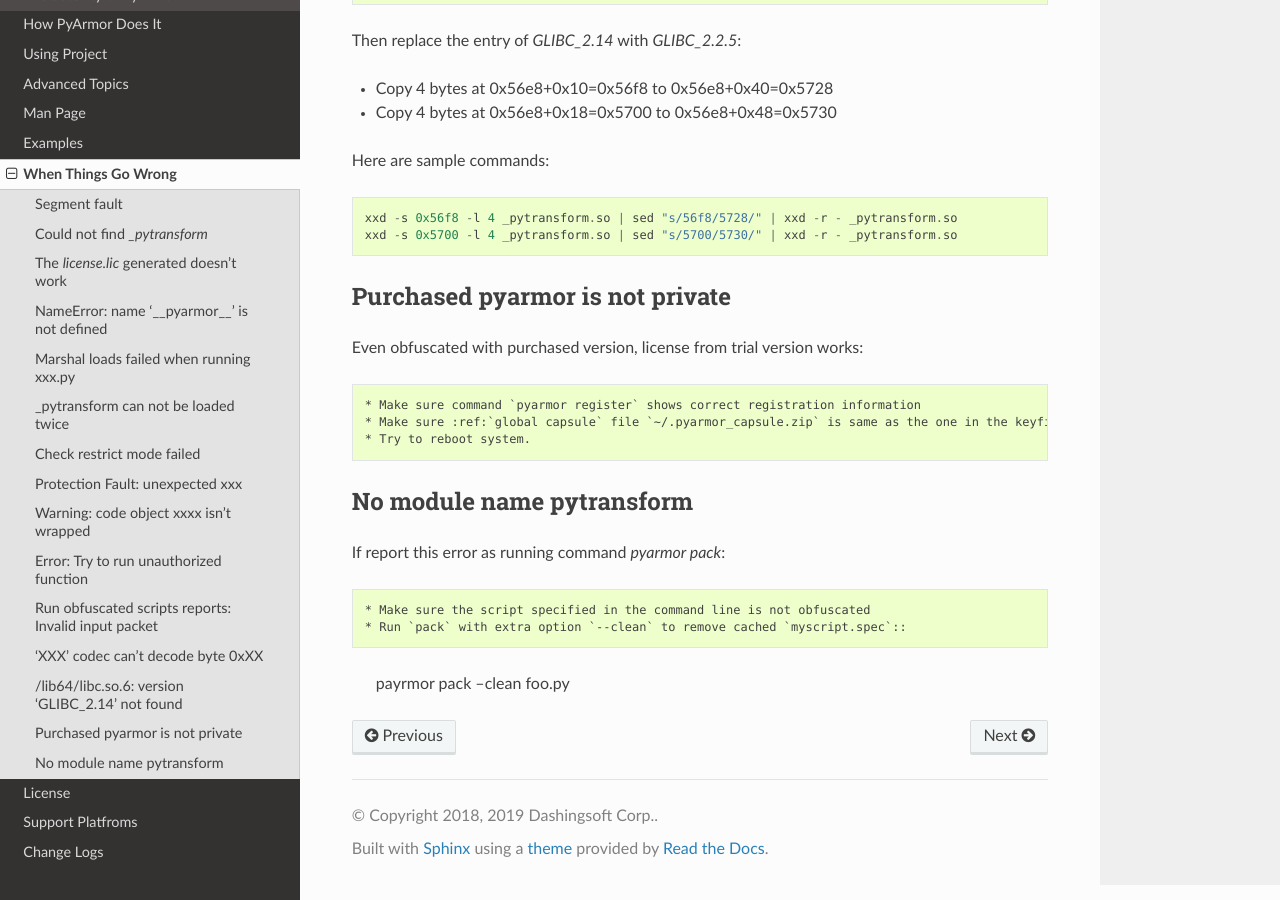
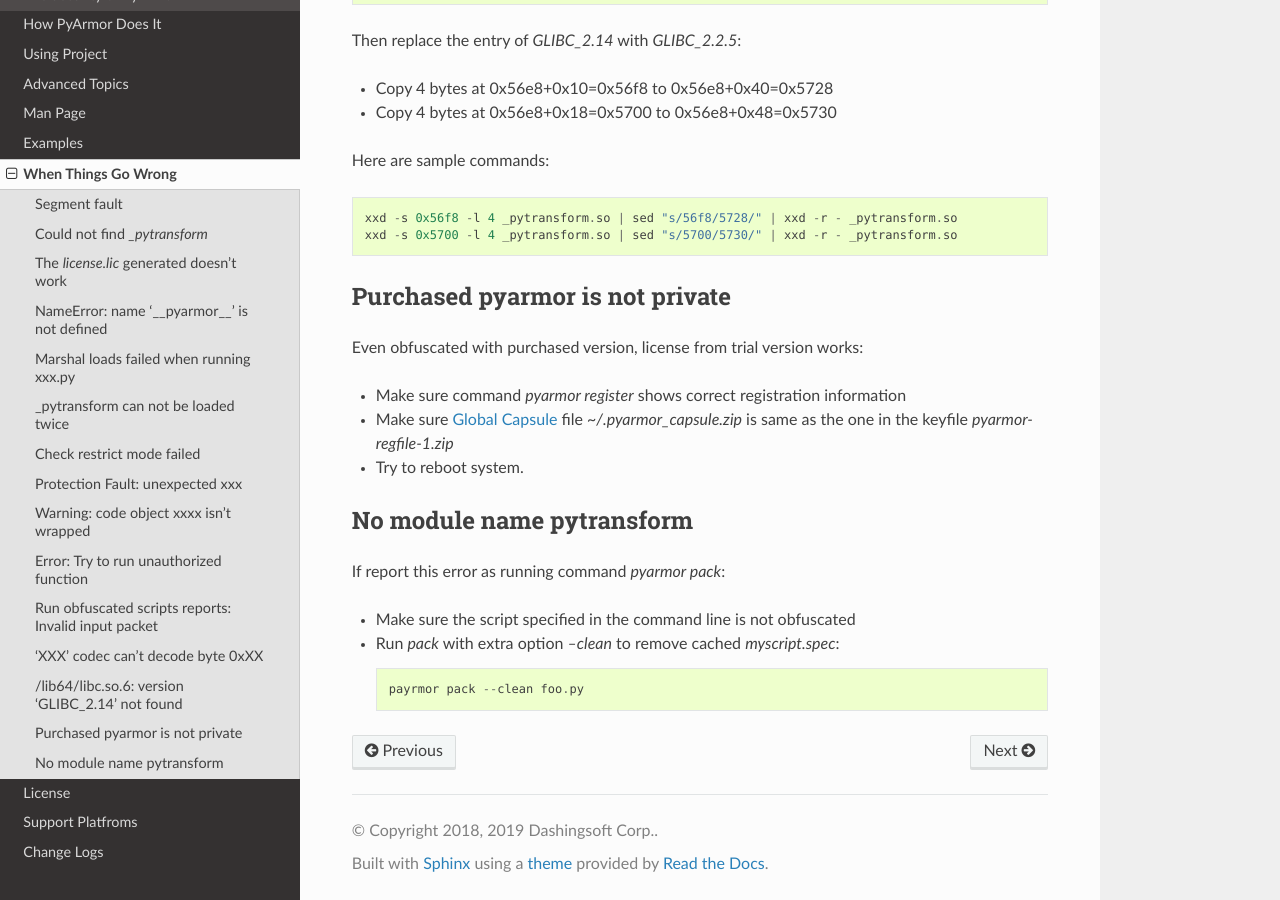
Before and after one commit to dashingsoft/pyarmor, a Sphinx documentation site: the page built from docs/questions.rst, in a window 1280 px wide and 900 px high, scrolled down 4799 px. Built offline with Sphinx 7.4.7 and the Read the Docs theme 2.0.0, drawn with Linux system fonts in a browser that asks for light colours.

Commit message:
Fix format issue

```diff
--- a/docs/questions.rst
+++ b/docs/questions.rst
@@ -237,7 +237,7 @@ Here are sample commands::
 Purchased pyarmor is not private
 --------------------------------
 
-Even obfuscated with purchased version, license from trial version works::
+Even obfuscated with purchased version, license from trial version works:
 
 * Make sure command `pyarmor register` shows correct registration information
 * Make sure :ref:`global capsule` file `~/.pyarmor_capsule.zip` is same as the one in the keyfile `pyarmor-regfile-1.zip`
@@ -246,7 +246,7 @@ Even obfuscated with purchased version, license from trial version works::
 No module name pytransform
 --------------------------
 
-If report this error as running command `pyarmor pack`::
+If report this error as running command `pyarmor pack`:
 
 * Make sure the script specified in the command line is not obfuscated
 * Run `pack` with extra option `--clean` to remove cached `myscript.spec`::
```
